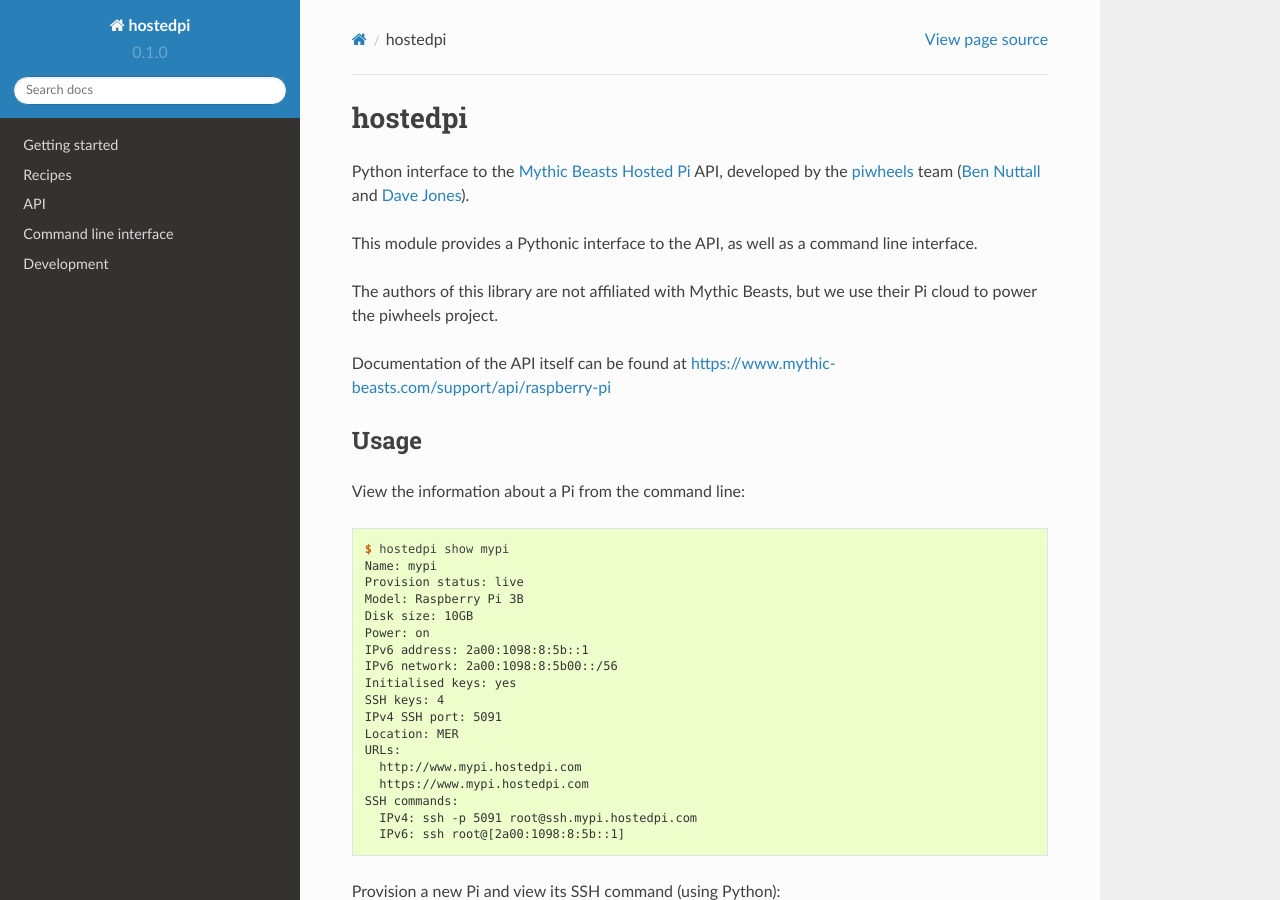
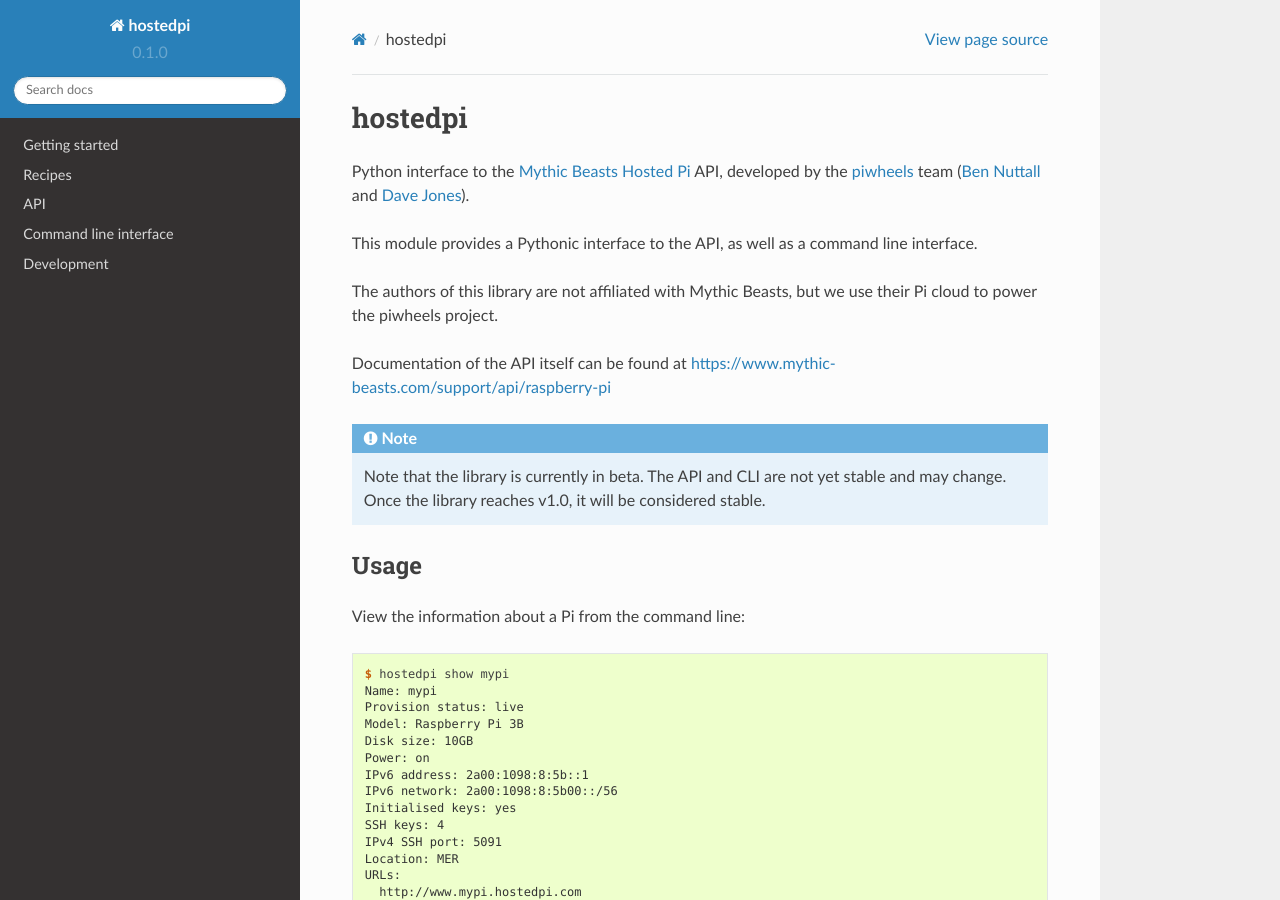
Before and after one commit to piwheels/hostedpi, a Sphinx documentation site: the page built from docs/index.rst, in a window 1280 px wide and 900 px high. Built offline with Sphinx 7.4.7 and the Read the Docs theme 2.0.0, drawn with Linux system fonts in a browser that asks for light colours; some of the changed text lies outside the part shown.

Commit message:
Tidy up string formatting

```diff
--- a/docs/index.rst
+++ b/docs/index.rst
@@ -18,6 +18,11 @@ their Pi cloud to power the piwheels project.
 
 Documentation of the API itself can be found at
 https://www.mythic-beasts.com/support/api/raspberry-pi
+
+.. note::
+    Note that the library is currently in beta. The API and CLI are not yet
+    stable and may change. Once the library reaches v1.0, it will be considered
+    stable.
 
 Usage
 =====
```
Also changed, not shown: other parts of docs/index.rst (+2 -2 lines), 2 other files.
